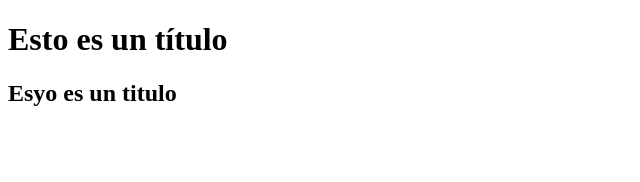
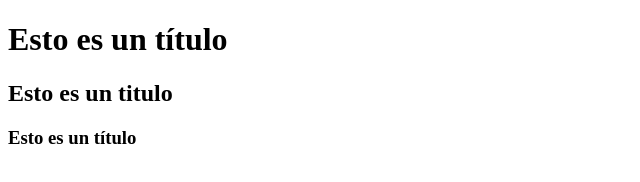
Before and after one commit to scblanco93/mi_repositorio, a plain HTML site: page index.html in a window 1280 px wide. Shown: the whole page, without its empty margins (0-640 px from the left). Drawn offline with Linux system fonts and the light colour scheme.

Commit message:
Agrego un tercer titulo

```diff
--- a/index.html
+++ b/index.html
@@ -8,6 +8,7 @@
 </head>
 <body>
   <h1>Esto es un título</h1>
-  <h2>Esyo es un titulo</h2>
+  <h2>Esto es un titulo</h2>
+  <h3>Esto es un título</h3>
 </body>
 </html>
```
